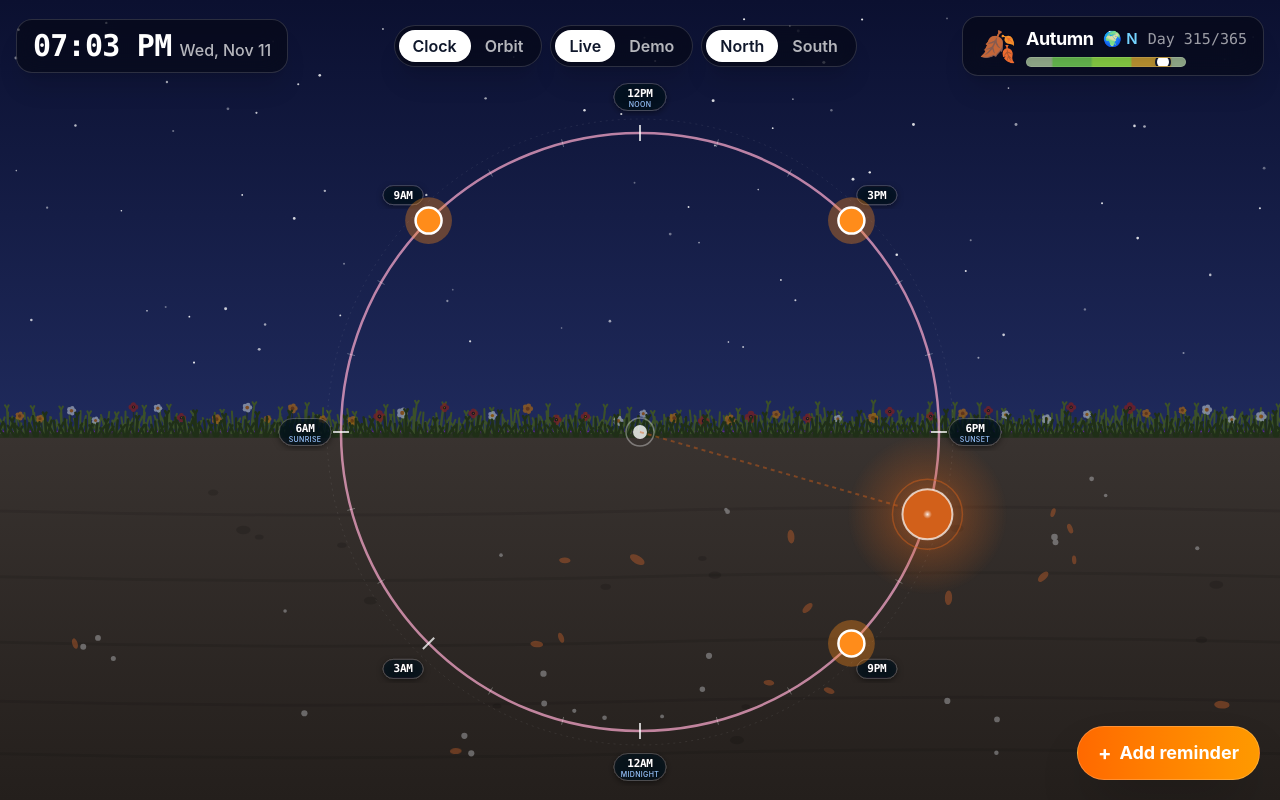
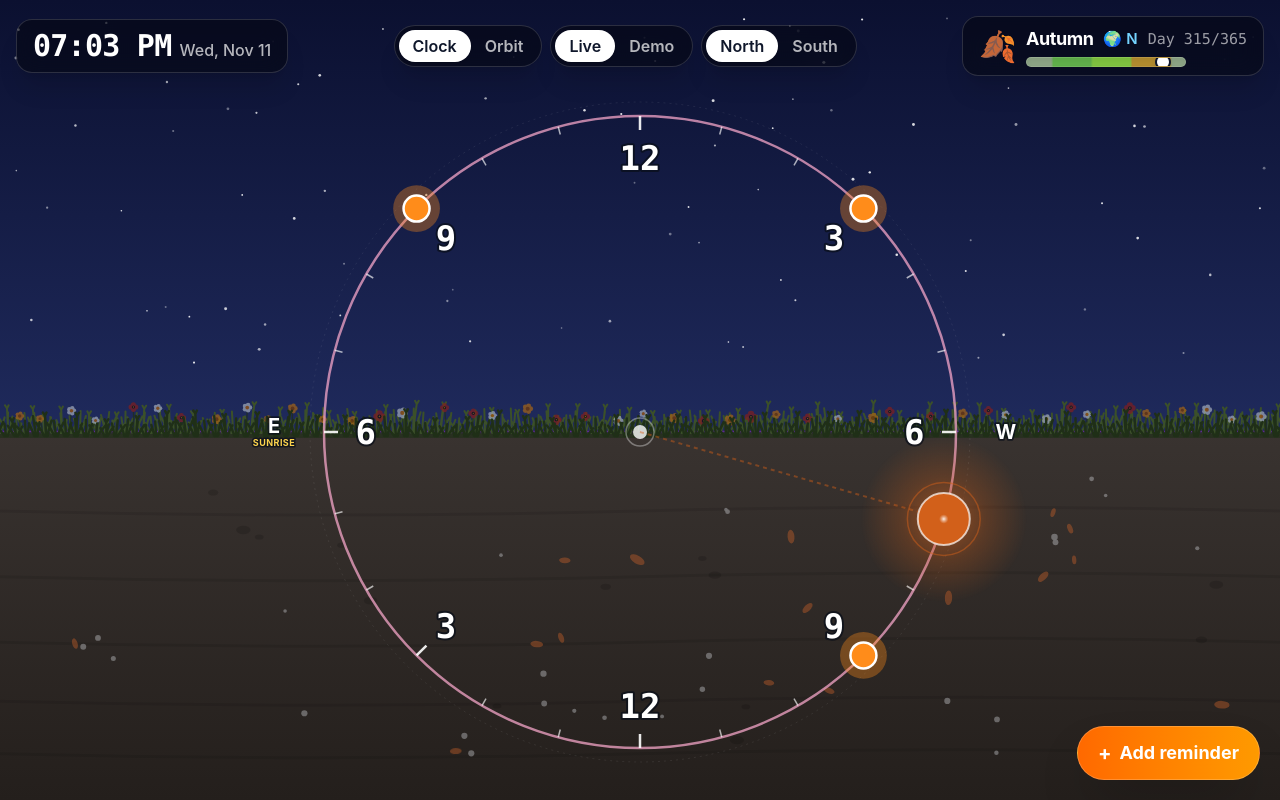
Before and after one commit to Paulanton07/SeasonalClock, a React (Vite) app in the folder web/: page / in a window 1280 px wide. Built offline with nearby package versions, Linux system fonts and the light colour scheme.

Commit message:
Plain hour numerals inside dial, E/W compass labels, gradual sunrise glow from the east
Co-authored-by: Copilot <223556219+Copilot@users.noreply.github.com>

```diff
--- a/web/src/components/SeasonalClockFace.tsx
+++ b/web/src/components/SeasonalClockFace.tsx
@@ -31,15 +31,16 @@ import {
 import { useContainerDimensions } from "../hooks/useContainerDimensions";
 import ReminderPopover from "./ReminderPopover";
 
-const HOUR_MARKERS = [
-  { hoursSinceNoon: 0, label: "12PM", subLabel: "Noon" },
-  { hoursSinceNoon: 3, label: "3PM", subLabel: "" },
-  { hoursSinceNoon: 6, label: "6PM", subLabel: "Sunset" },
-  { hoursSinceNoon: 9, label: "9PM", subLabel: "" },
-  { hoursSinceNoon: 12, label: "12AM", subLabel: "Midnight" },
-  { hoursSinceNoon: 15, label: "3AM", subLabel: "" },
-  { hoursSinceNoon: 18, label: "6AM", subLabel: "Sunrise" },
-  { hoursSinceNoon: 21, label: "9AM", subLabel: "" },
+// Numbered every 3 hours; the hours in between get tick marks only.
+const HOUR_NUMERALS = [
+  { hoursSinceNoon: 0, label: "12" },
+  { hoursSinceNoon: 3, label: "3" },
+  { hoursSinceNoon: 6, label: "6" },
+  { hoursSinceNoon: 9, label: "9" },
+  { hoursSinceNoon: 12, label: "12" },
+  { hoursSinceNoon: 15, label: "3" },
+  { hoursSinceNoon: 18, label: "6" },
+  { hoursSinceNoon: 21, label: "9" },
 ];
 
 function generateGrassStalksPath(
@@ -150,34 +151,35 @@ export default function SeasonalClockFace({
   // Horizon sits at mid-height, nudged down when the header leaves more room above than below
   const centerX = width / 2;
 
-  // Responsive radius: fills the free space between header and footer, limited by the hour badges
+  // Responsive radius: fills the free space between header and footer. The hour numerals sit
+  // inside the track, so the only things outside it are the sun and the E / W labels.
   const isNarrow = width < 500;
-  const markerOffset = isNarrow ? 34 : 36;
-  const cardinalBadgeW = isNarrow ? 48 : 52;
-  const cardinalBadgeH = isNarrow ? 25 : 27;
-  const plainBadgeW = isNarrow ? 36 : 40;
-  const plainBadgeH = isNarrow ? 18 : 19;
+  const sunMargin = 32;
+  const compassReserve = isNarrow ? 28 : 36;
   const bandTop = topInset + 8;
   // Footer buttons sit at the screen corners, so wide screens only need a small gap at the centre
   const bandBottom = height - (width >= 700 ? 20 : 76);
-  const horizonY = Math.round(
-    Math.min(height * 0.58, Math.max(height * 0.5, (bandTop + bandBottom) / 2)),
-  );
+  const horizonY = Math.round(Math.max(height * 0.5, (bandTop + bandBottom) / 2));
   const trackRadius = useMemo(() => {
-    const edge = markerOffset + cardinalBadgeH / 2;
     const maxRadius = Math.min(
-      width / 2 - markerOffset - cardinalBadgeW / 2 - 4,
-      horizonY - edge - bandTop,
-      bandBottom - horizonY - edge,
+      width / 2 - sunMargin - compassReserve,
+      horizonY - sunMargin - bandTop,
+      bandBottom - horizonY - sunMargin,
       700,
     );
     return Math.max(60, Math.round(maxRadius));
-  }, [width, markerOffset, cardinalBadgeW, cardinalBadgeH, horizonY, bandTop, bandBottom]);
+  }, [width, sunMargin, compassReserve, horizonY, bandTop, bandBottom]);
+
+  const numeralFontSize = Math.max(18, Math.min(34, Math.round(trackRadius * 0.11)));
+  const majorTickLen = Math.max(10, Math.round(trackRadius * 0.045));
+  const minorTickLen = Math.round(majorTickLen * 0.6);
+  const numeralRadius = trackRadius - majorTickLen - numeralFontSize * 0.7 - 4;
+  const compassFontSize = isNarrow ? 16 : 20;
+  const compassRadius = trackRadius + sunMargin + compassReserve / 2;
 
   const sunRadius = Math.max(16, Math.min(26, Math.round(trackRadius * 0.085)));
   const dotRadius = Math.max(8, Math.min(13, Math.round(trackRadius * 0.045)));
   const hitRadius = Math.max(22, dotRadius * 2);
-  const twilightBand = Math.max(25, Math.round(height * 0.05));
 
   const weights = useMemo(() => getSeasonWeights(now, hemisphere), [now, hemisphere]);
 
@@ -186,8 +188,10 @@ export default function SeasonalClockFace({
     [centerX, horizonY, trackRadius, now, hemisphere],
   );
 
-  // Continuous 0..1 night factor with a soft twilight fade around the horizon
-  const nightFactor = smoothstep(-twilightBand, twilightBand, sunPoint.y - horizonY);
+  // Sun height above the horizon as a fraction of the track radius (negative = below).
+  // The sky lightens gradually over the morning rather than switching at the horizon.
+  const sunElevation = (horizonY - sunPoint.y) / trackRadius;
+  const nightFactor = 1 - smoothstep(-0.1, 0.55, sunElevation);
 
   const daySkyTop = useMemo(() => blendColors(weights, paletteChannel("skyTop")), [weights]);
   const daySkyBottom = useMemo(() => blendColors(weights, paletteChannel("skyBottom")), [weights]);
@@ -255,11 +259,38 @@ export default function SeasonalClockFace({
     return Array.from({ length: 24 }, (_, i) => {
       const angle = angleForHoursSinceNoon(i, hemisphere);
       const isMajor = i % 3 === 0;
-      const inner = pointOnCircle(centerX, horizonY, trackRadius - (isMajor ? 8 : 4), angle);
-      const outer = pointOnCircle(centerX, horizonY, trackRadius + (isMajor ? 8 : 4), angle);
+      const inner = pointOnCircle(
+        centerX,
+        horizonY,
+        trackRadius - (isMajor ? majorTickLen : minorTickLen),
+        angle,
+      );
+      const outer = pointOnCircle(centerX, horizonY, trackRadius, angle);
       return { id: i, inner, outer, isMajor };
     });
-  }, [centerX, horizonY, trackRadius, hemisphere]);
+  }, [centerX, horizonY, trackRadius, hemisphere, majorTickLen, minorTickLen]);
+
+  // 6am is where the sun rises: east. 6pm is west.
+  const eastPoint = pointOnCircle(
+    centerX,
+    horizonY,
+    compassRadius,
+    angleForHoursSinceNoon(18, hemisphere),
+  );
+  const westPoint = pointOnCircle(
+    centerX,
+    horizonY,
+    compassRadius,
+    angleForHoursSinceNoon(6, hemisphere),
+  );
+
+  // Orange dawn glow that starts on the east horizon, then fades as the sun climbs
+  const eastIsRight = eastPoint.x > centerX;
+  const sunOnEastSide = (sunPoint.x - centerX) * (eastPoint.x - centerX) > 0;
+  const sunriseGlow = sunOnEastSide
+    ? smoothstep(-0.2, 0, sunElevation) * (1 - smoothstep(0.1, 0.7, sunElevation))
+    : 0;
+  const glowX = eastIsRight ? width : 0;
 
   return (
     <div ref={ref} className="relative h-full w-full overflow-hidden select-none">
@@ -288,13 +319,30 @@ export default function SeasonalClockFace({
             <stop offset="40%" stopColor={sunColor} stopOpacity="0.7" />
             <stop offset="100%" stopColor={sunColor} stopOpacity="0" />
           </radialGradient>
-          <filter id="badgeShadow" x="-20%" y="-20%" width="140%" height="140%">
-            <feDropShadow dx="0" dy="2" stdDeviation="3" floodColor="#000000" floodOpacity="0.7" />
-          </filter>
+          <radialGradient
+            id="sunriseGlow"
+            gradientUnits="userSpaceOnUse"
+            cx={glowX}
+            cy={horizonY}
+            r={Math.max(width * 0.85, horizonY)}
+          >
+            <stop offset="0%" stopColor="#ff7a1a" stopOpacity="0.95" />
+            <stop offset="30%" stopColor="#ff8f3a" stopOpacity="0.6" />
+            <stop offset="65%" stopColor="#ffb066" stopOpacity="0.22" />
+            <stop offset="100%" stopColor="#ffb066" stopOpacity="0" />
+          </radialGradient>
         </defs>
 
         {/* 1. Sky layer (spans from top to horizon) */}
         <rect x={0} y={0} width={width} height={horizonY} fill="url(#skyGrad)" />
+        <rect
+          x={0}
+          y={0}
+          width={width}
+          height={horizonY}
+          fill="url(#sunriseGlow)"
+          opacity={sunriseGlow}
+        />
 
         {/* Stars fade in during night across entire sky */}
         <g opacity={nightFactor}>
@@ -573,8 +621,8 @@ export default function SeasonalClockFace({
             x2={tick.outer.x}
             y2={tick.outer.y}
             stroke="#ffffff"
-            strokeOpacity={tick.isMajor ? 0.75 : 0.3}
-            strokeWidth={tick.isMajor ? 2 : 1}
+            strokeOpacity={tick.isMajor ? 0.9 : 0.65}
+            strokeWidth={tick.isMajor ? 2.5 : 1.5}
           />
         ))}
 
@@ -608,66 +656,65 @@ export default function SeasonalClockFace({
           strokeDasharray="4 4"
         />
 
-        {/* 4. Hour Markers & Labels (High contrast badges) */}
-        {HOUR_MARKERS.map((marker) => {
-          const markerRadius = trackRadius + markerOffset;
-          const anglePoint = pointOnCircle(
+        {/* 4. Hour numerals, inside the track (outlined so they read over sky and grass) */}
+        {HOUR_NUMERALS.map((marker) => {
+          const p = pointOnCircle(
             centerX,
             horizonY,
-            markerRadius,
+            numeralRadius,
             angleForHoursSinceNoon(marker.hoursSinceNoon, hemisphere),
           );
-
-          const hasSubLabel = marker.subLabel !== "";
-          const badgeW = hasSubLabel ? cardinalBadgeW : plainBadgeW;
-          const badgeH = hasSubLabel ? cardinalBadgeH : plainBadgeH;
-
           return (
-            <g
-              key={marker.label}
-              transform={`translate(${anglePoint.x}, ${anglePoint.y})`}
-              filter="url(#badgeShadow)"
-            >
-              {/* Semi-transparent dark backing pill for readability over sky/soil */}
-              <rect
-                x={-badgeW / 2}
-                y={-badgeH / 2}
-                width={badgeW}
-                height={badgeH}
-                rx={Math.round(badgeH / 2)}
-                fill="rgba(10, 15, 26, 0.65)"
-                stroke="rgba(255, 255, 255, 0.2)"
-                strokeWidth={1}
-              />
             <text
-                x={0}
-                y={marker.subLabel ? -3.5 : 0}
-                fontSize={isNarrow ? 10.5 : 11}
+              key={marker.hoursSinceNoon}
+              x={p.x}
+              y={p.y}
+              fontSize={numeralFontSize}
               fontWeight="700"
               fill="#ffffff"
+              stroke="rgba(10, 15, 26, 0.75)"
+              strokeWidth={4}
+              strokeLinejoin="round"
+              paintOrder="stroke"
               textAnchor="middle"
               dominantBaseline="central"
-                className="font-mono tracking-tight"
+              pointerEvents="none"
+              className="font-mono"
             >
               {marker.label}
             </text>
-              {marker.subLabel && (
-                <text
-                  x={0}
-                  y={7}
-                  fontSize={7}
-                  fontWeight="500"
-                  fill="#93c5fd"
+          );
+        })}
+
+        {/* East (sunrise side) and west compass labels outside the track */}
+        <g
+          fontWeight="700"
+          fill="#ffffff"
+          stroke="rgba(10, 15, 26, 0.75)"
+          strokeWidth={3.5}
+          strokeLinejoin="round"
+          paintOrder="stroke"
           textAnchor="middle"
           dominantBaseline="central"
+          pointerEvents="none"
+        >
+          <text x={eastPoint.x} y={horizonY - (isNarrow ? 5 : 6)} fontSize={compassFontSize}>
+            E
+          </text>
+          <text
+            x={eastPoint.x}
+            y={horizonY + (isNarrow ? 8 : 10)}
+            fontSize={isNarrow ? 7.5 : 9}
+            fill="#fcd34d"
+            strokeWidth={3}
             className="uppercase tracking-wider"
           >
-                  {marker.subLabel}
+            Sunrise
           </text>
-              )}
+          <text x={westPoint.x} y={horizonY} fontSize={compassFontSize}>
+            W
+          </text>
         </g>
-          );
-        })}
 
         {/* 5. Sun with Glowing Aura and Flare Rings */}
         {/* Soft atmospheric halo */}
```
Lines whose indentation alone changed are shown as unchanged.
